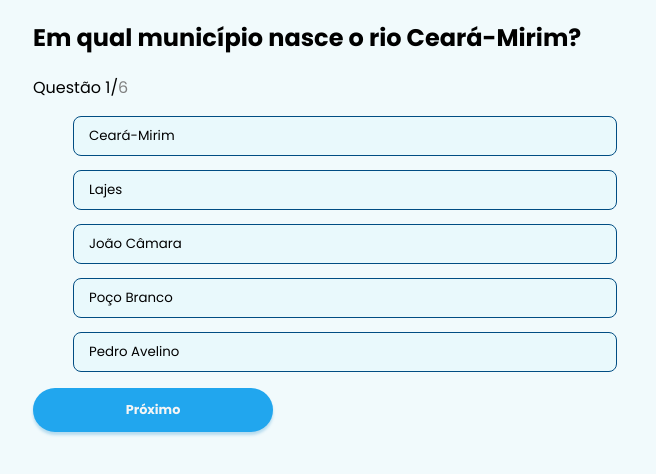
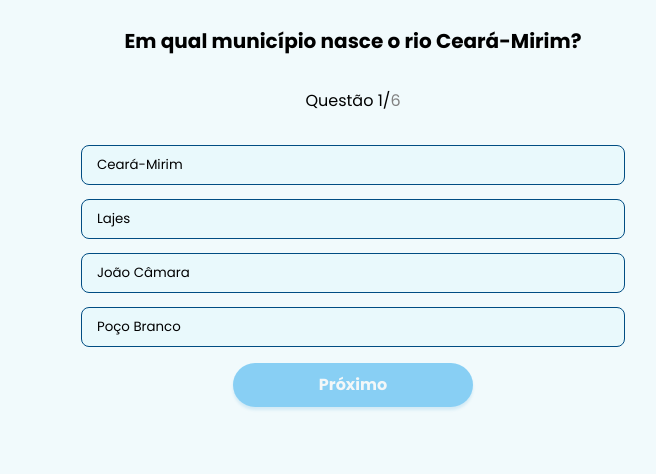
Before and after one commit to vtamorim/Bacia_CearaMirim, a Vue app in the folder vue-project/: page / in a window 1280 px wide. Both pictures are taken after a click on the button "Começar". Shown: the top 474 px of the page, without its empty margins (287-943 px from the left). Built offline with nearby package versions, Linux system fonts and the light colour scheme.

Commit message:
Agora é só ajeitar o Resultado

```diff
--- a/vue-project/src/components/quizperguntas.vue
+++ b/vue-project/src/components/quizperguntas.vue
@@ -1,28 +1,49 @@
 <template>
-    <div class="quizperguntas">
+  <div class="quizperguntas" role="region" aria-label="Quiz sobre a bacia do rio Ceará-Mirim">
     <h2>{{ Lista[index] }}</h2>
-        <p>Questão {{ index+1 }}/<span style="color: gray;">{{ questoes }}</span></p>
+    <p>Questão {{ index + 1 }}/<span class="total">{{ questoes }}</span></p>
+
     <ul>
       <li v-for="(alt, i) in Alternativas[index]" :key="i">
         <button
           type="button"
           class="alternativas"
-                    @click="mostrarresposta($event)"
+          :class="buttonClass(i)"
+          :disabled="answered"
+          @click="choose(i)"
+          :aria-pressed="selectedIndex === i"
         >
           {{ alt }}
         </button>
       </li>
     </ul>
-        <button type="button" id="proximo" @click="proximo">Próximo</button>
+
+    <div class="controls">
+      <button
+        id="proximo"
+        type="button"
+        @click="proximo"
+        :disabled="!answered"
+        aria-disabled="!answered"
+      >
+        Próximo
+      </button>
+    </div>
+
+    <div v-if="finished" class="resultado" role="status" aria-live="polite">
+      <p>Quiz finalizado! Acertos: <strong>{{ certas }}</strong> de {{ Lista.length }}</p>
+      <button type="button" @click="reiniciar">Reiniciar</button>
+    </div>
   </div>
 </template>
 
 <script setup>
-import { ref } from 'vue';
+import { ref, computed } from 'vue';
 
-let certas = ref(0);
-let index = ref(0);
-let questoes = ref(6);
+/* estado */
+const certas = ref(0);
+const index = ref(0);
+const questoes = ref(6); // você pode sincronizar com Lista.length depois
 const Lista = ref([
   'Em qual município nasce o rio Ceará-Mirim?',
   'Em qual município localiza-se a foz do rio Ceará-Mirim?',
@@ -32,109 +53,134 @@ const Lista = ref([
   'Como é composto o comitê da bacia hidrográfica do rio Ceará-Mirim?'
 ]);
 
-// alternativa certa por pergunta (texto igual ao da alternativa correta)
 const Alternativas_certas = ref([
   'Lajes',
-  'Extremos',
+  'Extremoz',
   '14',
   'Poço Branco',
   'Abastecimento urbano, indústria e mineração, irrigação e uso agropecuário, aquicultura e pesca, turismo e lazer.',
   'Representações da sociedade civil, poder público e usuários de água'
 ]);
 
-// IMPORTANT: cada item aqui deve ser um array com as 4 (ou N) alternativas daquela pergunta.
-// No seu exemplo original só tinha as alternativas da primeira pergunta — complete os outros arrays.
+// Cada item deve ser um array com as alternativas da pergunta
 const Alternativas = ref([
-  ['Ceará-Mirim','Lajes','João Câmara','Poço Branco','Pedro Avelino'], // pergunta 1
-  ['Extremos','Outra','Outra2','Outra3'], // pergunta 2 (exemplo; substitua)
-  ['12','13','14','15'], // pergunta 3
-  ['Poço Branco','Outra','Outra2','Outra3'], // pergunta 4
-  ['Abastecimento urbano, indústria e mineração, irrigação e uso agropecuário, aquicultura e pesca, turismo e lazer.','Opção B','Opção C','Opção D'], // pergunta 5
-  ['Representações da sociedade civil, poder público e usuários de água','Opção B','Opção C','Opção D'] // pergunta 6
+  ['Ceará-Mirim','Lajes','João Câmara','Poço Branco'], // pergunta 1
+  ['Extremoz','Natal','Guamaré','Parazinho'], // exemplo substitua se quiser
+  ['12','13','14','15'],
+  ['Poço Branco','Lagoa Nova','Assu','São Gonçalo do Amarante'],
+  ['Abastecimento urbano, indústria e mineração, irrigação e uso agropecuário, aquicultura e pesca, turismo e lazer.','Uso apenas doméstico e recreativo, sem fins produtivos','Somente navegação fluvial e transporte de cargas','Apenas geração de energia elétrica e transporte hidroviário'],
+  ['Representações da sociedade civil, poder público e usuários de água','Somente representantes do governo estadual','Apenas organizações não governamentais ambientais','Somente representantes de empresas privadas e indústrias']
 ]);
 
+
 const answered = ref(false);
+const selectedIndex = ref(null);
+const finished = ref(false);
 
-function mostrarresposta(event) {
-    // evita múltiplos cliques na mesma pergunta
+const currentCorrect = computed(() => Alternativas_certas.value[index.value]);
+
+function choose(i) {
   if (answered.value) return;
+  selectedIndex.value = i;
+  answered.value = true;
 
-    // preferir currentTarget (botão) para garantir que pegamos o elemento correto
-    const btn = event.currentTarget;
-    const correct = Alternativas_certas.value[index.value];
+  const selectedText = Alternativas.value[index.value][i]?.trim();
+  const correctText = currentCorrect.value?.trim();
 
-    // pega todos os botões daquela lista (pergunta atual)
-    const ul = btn.closest('ul');
-    const buttons = ul.querySelectorAll('button.alternativas');
-
-    // pinta todos: a correta de verde, as demais ficam normais (ou serão marcadas vermelhas se forem o clique errado)
-    buttons.forEach(b => {
-        // desabilita para não aceitar mais cliques
-        b.disabled = true;
-
-        if (b.innerText.trim() === correct.trim()) {
-            b.style.background = 'rgba(86,192,43,0.22)'; // verde para a certa
-            b.style.borderColor = '#56C02B';
+  if (selectedText === correctText) {
+    certas.value++;
   }
-    });
-
-    // se a resposta clicada for a correta, soma; se não, pinta ela de vermelho
-    if (btn.innerText.trim() === correct.trim()) {
-        certas.value++;
-        // já pintamos a correta acima; opcionalmente adicionar algum efeito
-    } else {
-        btn.style.background = 'rgba(255,0,0,0.22)'; // vermelho para a errada clicada
-        btn.style.borderColor = '#FF0000';
 }
 
-    answered.value = true;
+function buttonClass(i) {
+  if (!answered.value) return '';
+  const text = Alternativas.value[index.value][i]?.trim();
+  const correctText = currentCorrect.value?.trim();
+
+  if (text === correctText) return 'certa';
+  if (selectedIndex.value === i && text !== correctText) return 'errada';
+  return 'desativada';
 }
 
 function proximo() {
-    // avança apenas se houver próxima pergunta
-    if (index.value < Lista.value.length - 1) {
+  if (index.value >= Lista.value.length - 1) {
+    finished.value = true;
+    return;
+  }
   index.value++;
   answered.value = false;
+  selectedIndex.value = null;
+}
 
-    } else {
-        alert(`Quiz finalizado! Acertos: ${certas.value}`);
-
-    }
+function reiniciar() {
+  index.value = 0;
+  certas.value = 0;
+  answered.value = false;
+  selectedIndex.value = null;
+  finished.value = false;
 }
 </script>
-<style>
-@import url('https://fonts.googleapis.com/css2?family=Poppins:ital,wght@0,100;0,200;0,300;0,400;0,500;0,600;0,700;0,800;0,900;1,100;1,200;1,300;1,400;1,500;1,600;1,700;1,800;1,900&display=swap');
 
-*{
-    font-family: 'Poppins',sans-serif;
-}
+<style scoped>
+@import url('https://fonts.googleapis.com/css2?family=Poppins:wght@300;400;600;700&display=swap');
 
+* { box-sizing: border-box; font-family: 'Poppins', sans-serif; }
 
-    h2{
-        text-align: left;
-    }
 .quizperguntas{
   margin: 0 auto;
   width: 40em;
-        height: 30em;
-        align-self: center;
-        justify-self: center;
+  min-height: 26em;
+  display: flex;
+  flex-direction: column;
+  gap: 1rem;
+  align-items: center;
+  justify-content: center;
 }
+
+h2 { text-align: left; margin: 0; font-size: 1.25rem; }
+
+.total { color: gray; }
+
 ul{
   display: flex;
   flex-direction: column;
   list-style-type: none;
   gap: 14px;
+  padding: 0;
+  margin: 0;
 }
-    .alternativas{
+
+.alternativas {
     width: 544px;
-        height: 40px;
+    min-height: 40px;     /* garante altura mínima */
+    padding: 10px 15px;   /* padding para crescer naturalmente */
     text-align: left;
-        padding-left: 15px;
     background-color: #E9F9FC;
     border: 1px solid #014D83;
     border-radius: 8px;
+    line-height: 1.3;     /* melhora leitura em 2 linhas */
+    white-space: normal;  /* garante quebra de linha */
 }
+
+.alternativas:not(:disabled):hover { transform: translateY(-2px); box-shadow: 0 4px 10px rgba(0,0,0,0.06); }
+
+
+.alternativas.certa {
+  background: rgba(86,192,43,0.22);
+  border-color: #56C02B;
+}
+
+.alternativas.errada {
+  background: rgba(255,0,0,0.14);
+  border-color: #FF0000;
+  opacity: 1;
+}
+
+.alternativas.desativada {
+  opacity: 0.9;
+}
+
+
 #proximo{
         background-color: var(--bg-but) ;
         color: var(--txt-but);
@@ -142,10 +188,27 @@ function proximo() {
         height: 44px;
         border-radius: 200px;
         border: none;
-        font-size: 0.8em;
+        font-size: 1em;
         font-weight: bold;
         transition: background-color 0.1s ease-in;
         box-shadow: 0px 3px 3px var(--color-boxs);
     &:hover{
         background-color: #0A142F;
-    }}</style>
+    }
+
+}
+
+#proximo[disabled] {
+  opacity: 0.5;
+  cursor: not-allowed;
+}
+
+/* resultado final */
+.resultado {
+  margin-top: 1rem;
+  padding: 12px;
+  border-radius: 8px;
+  background: #f3f7fb;
+  border: 1px solid #d6e5f3;
+}
+</style>
```
Lines whose indentation alone changed are shown as unchanged.
